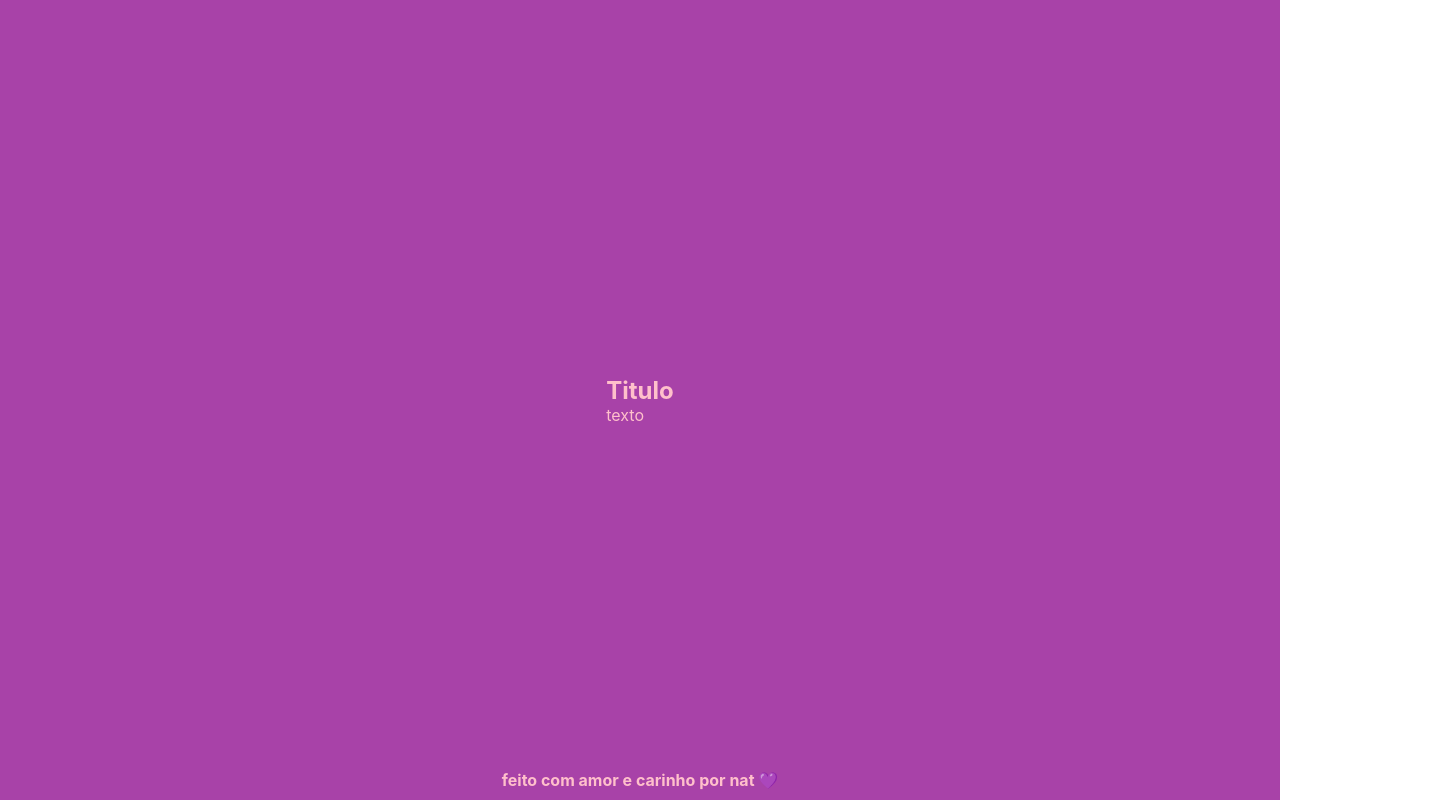
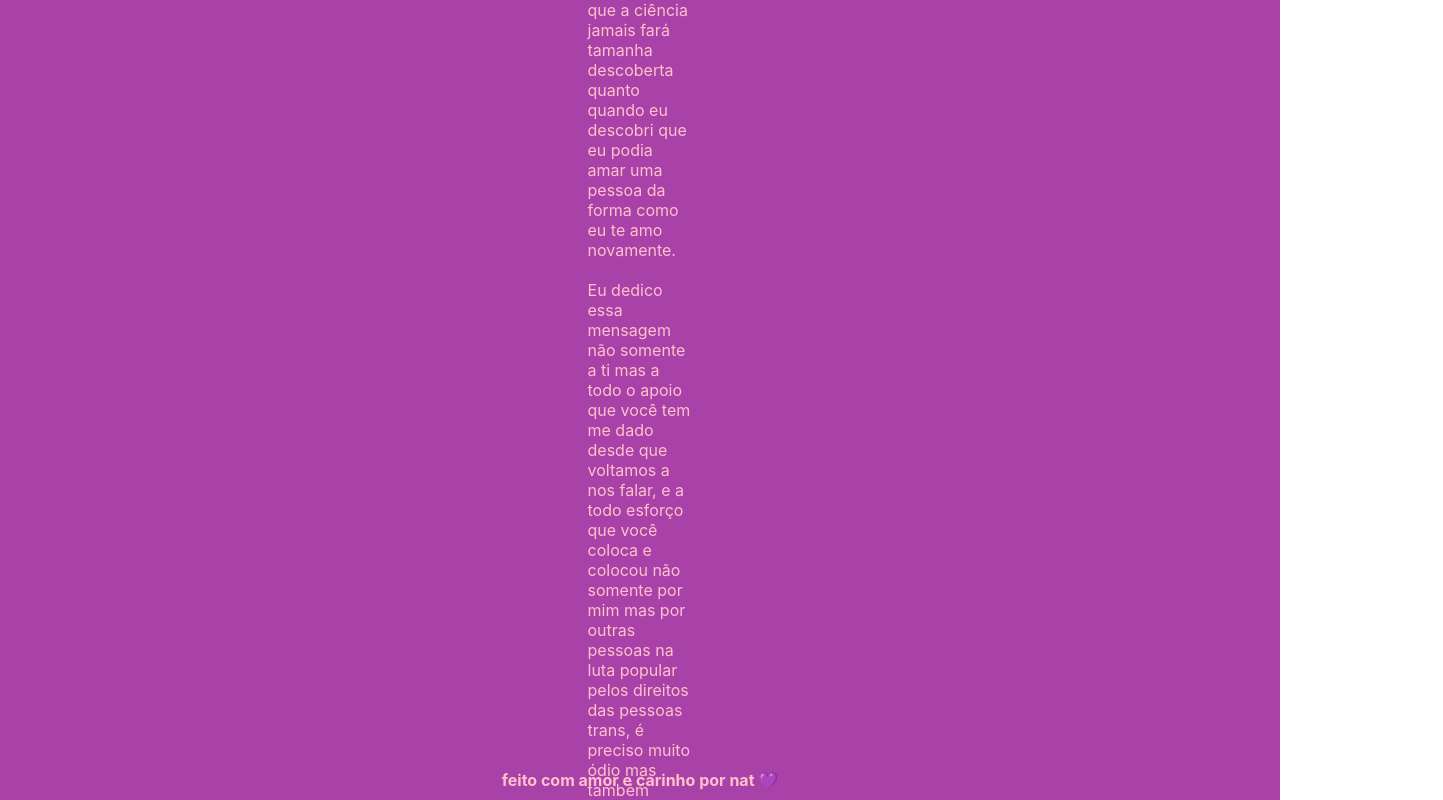
Before and after one commit to whoxer/carta-de-natal, a React (Create React App) app: page / in a window 1280 px wide. Both pictures are taken after a click on the button "Abrir". Shown: the top 800 px of the page, 1443 px wide, since content can reach past the window. Built offline with nearby package versions, Linux system fonts and the light colour scheme.

Commit message:
Texto de amor

```diff
--- /dev/null
+++ b/src/LoveText.css
@@ -0,0 +1,27 @@
+
+@media (min-width: 320px) and (max-width: 767px) {
+    .text {
+        margin-left: 10px;
+        margin-right: 10px;
+        padding-left: 5px;
+        padding-right: 5px;
+    }
+}
+
+@media (min-width: 768px) and (max-width: 1024px) {
+    .text {
+        margin-left: 50px;
+        margin-right: 50px;
+        padding-left: 25px;
+        padding-right: 25px;
+    }
+}
+
+@media (min-width: 1024px) and (max-width: 1921px) {
+    .text {
+        margin-left: 500px;
+        margin-right: 500px;
+        padding-left: 250px;
+        padding-right: 250px;
+    }
+}
--- a/src/LoveText.js
+++ b/src/LoveText.js
@@ -1,13 +1,47 @@
+import "./LoveText.css"
 import React from 'react';
 
 function LoveText() {
     return (
-        <div>
-            <h2>Titulo</h2>
-            <p>
-                texto
-            </p>
-        </div>
+      <div>
+        <h1 className="title">Feliz natal!</h1>
+        <br></br>
+        <p className="text">
+          É com muita alegria que eu te escrevo essas palavras, você sabe que eu
+          poderia simplesmente te mandar mensagem ou mandar um áudio dizendo
+          todas essas coisas, mas aí não seria eu, seria outra pessoa. E eu
+          confesso que eu seria uma pessoa muito menos feliz se fosse qualquer
+          outra pessoa no meu lugar.
+        </p>
+        <br></br>
+        <p className="text">
+          Dio, meu amor, encontrar você nesse universo tão grande realmente foi
+          um gigantesco achado, acho que a ciência jamais fará tamanha
+          descoberta quanto quando eu descobri que eu podia amar uma pessoa da
+          forma como eu te amo novamente.
+        </p>
+        <br></br>
+        <p className="text">
+          Eu dedico essa mensagem não somente a ti mas a todo o apoio que você
+          tem me dado desde que voltamos a nos falar, e a todo esforço que você
+          coloca e colocou não somente por mim mas por outras pessoas na luta
+          popular pelos direitos das pessoas trans, é preciso muito ódio mas
+          também muito amor para fazer o que fazemos e eu acredito que amar é
+          uma maneira de resistir.
+        </p>
+        <br></br>
+        <p className="text">
+          Muito obrigado por todos os sorrisos que você pôs em meu rosto,
+          agradeço também por toda a alegria que você me proporcionou durante
+          esse tempo em que estamos tão longe um do outro, eu sou muito grato
+          pela sua existência e pelo seu amor. Muito obrigado mesmo.
+        </p>
+        <br></br>
+        <p className="text">
+          Feliz natal para você e para toda a sua família, que dias melhores
+          venham para nós e toda a humanidade!
+        </p>
+      </div>
     );
 }
 
```
